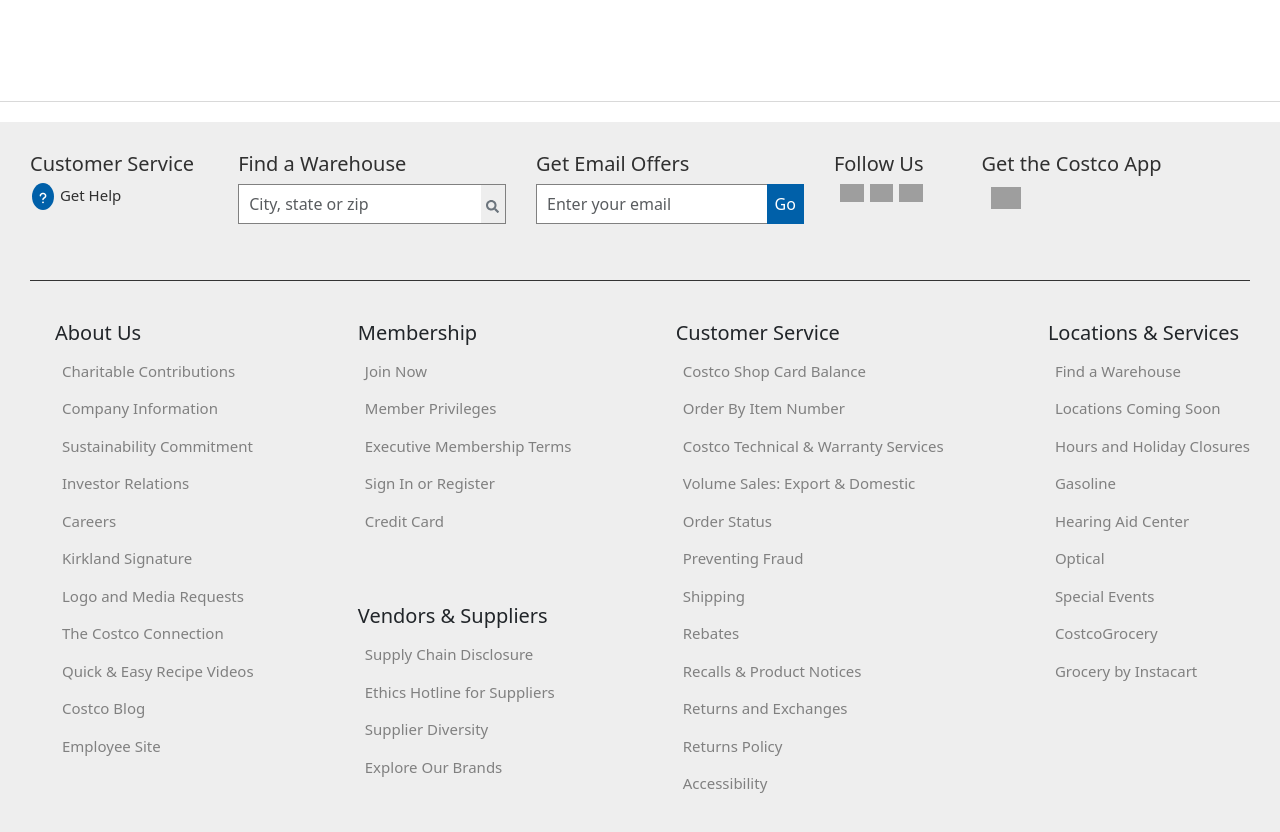
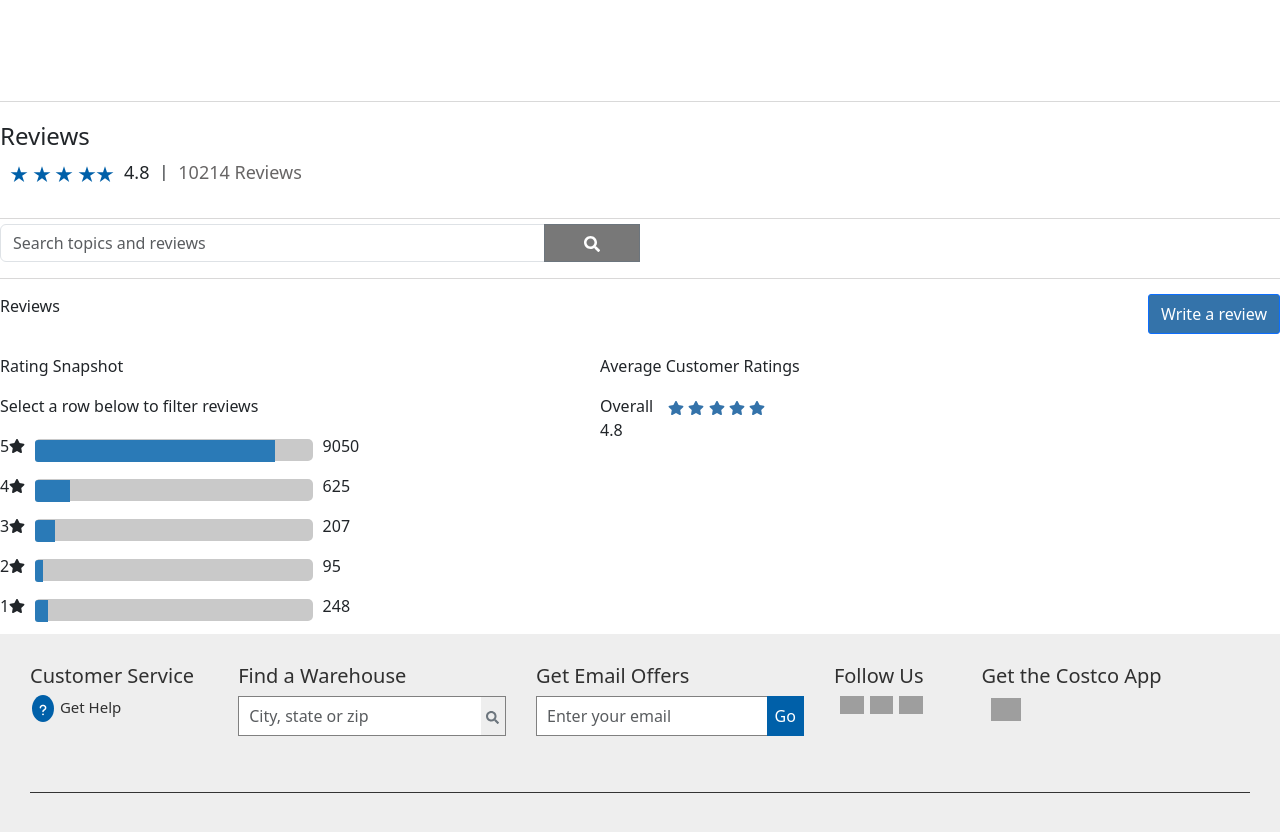
Before and after one commit to Jotule-Ben/ReactProject1, a React (Create React App) app: page /detail in a window 1280 px wide. Shown: the part 2460-3292 px from the top of the page. Built offline with nearby package versions, Linux system fonts and the light colour scheme; grey boxes are pictures that could not be loaded.

Commit message:
Fix first part of reviews Section

```diff
--- a/src/components/Footer.jsx
+++ b/src/components/Footer.jsx
@@ -35,7 +35,10 @@
                   aria-label="Recipient's username"
                   aria-describedby="basic-addon2"
                 />
-                <Button variant="outline-secondary" id="button-addon2">
+                <Button
+                  variant="outline-secondary secondary"
+                  id="button-addon2"
+                >
                   <span className="footerSearch">
                     <FaSearch />
                   </span>
--- a/src/components/ProductDetail.jsx
+++ b/src/components/ProductDetail.jsx
@@ -4,8 +4,8 @@
 import Navbar from "./Navbar";
 import Footer from "./Footer";
 import { IoArrowRedoSharp, IoStarSharp } from "react-icons/io5";
-import { FaPrint, FaTruck } from "react-icons/fa";
-import { Button } from "react-bootstrap";
+import { FaPrint, FaSearch, FaStar, FaTruck } from "react-icons/fa";
+import { Button, Form, InputGroup } from "react-bootstrap";
 import { TfiMenuAlt } from "react-icons/tfi";
 import img1 from "../asset/productPreview.png";
 import img2 from "../asset/mini1.png";
@@ -236,8 +236,120 @@
             </div>
 
             <div className="aboutSecTwoContainer">
-              <div></div>
-              <div></div>
+              <div className="reviewsContainer">
+                <h4>Reviews</h4>
+                <div>
+                  <p>
+                    <IoStarSharp /> <IoStarSharp /> <IoStarSharp />{" "}
+                    <IoStarSharp />
+                    <IoStarSharp />
+                  </p>
+                  <p>4.8 </p> | <p>10214 Reviews</p>
+                </div>
+                <hr />
+
+                <InputGroup className="mb-3 reviewSearch">
+                  <Form.Control
+                    placeholder="
+Search topics and reviews"
+                    aria-label="Recipient's username"
+                    aria-describedby="basic-addon2"
+                  />
+                  <Button
+                    variant="outline-secondary secondary"
+                    id="button-addon2"
+                    className="reviewButton"
+                  >
+                    <span className="reviewSearch">
+                      <FaSearch />
+                    </span>
+                  </Button>
+                </InputGroup>
+                <hr />
+              </div>
+              <div>
+                <div className="reviewButtonSec">
+                  <p>Reviews</p> <Button>Write a review</Button>
+                </div>
+
+                <div className="ratingSnapshot">
+                  <div>
+                    <p>Rating Snapshot</p>
+                    <p>Select a row below to filter reviews</p>
+                    {/* <p>
+                      <span>5 </span>
+                      <span>
+                        <FaStar />
+                      </span>
+                      <span> 9050</span>
+                    </p> */}
+                    <div>
+                      <p>
+                        5<FaStar className="mt-1" />
+                      </p>
+                      <span className="histogramSpan">
+                        <span className="histogram"></span>
+                        <span className="histogram2"></span>
+                      </span>
+                      <div> 9050</div>
+                    </div>
+
+                    <div>
+                      <p>
+                        4<FaStar className="mt-1" />
+                      </p>
+                      <span className="histogramSpan">
+                        <span className="histogram3"></span>
+                        <span className="histogram2"></span>
+                      </span>
+                      <div> 625</div>
+                    </div>
+
+                    <div>
+                      <p>
+                        3<FaStar className="mt-1" />
+                      </p>
+                      <span className="histogramSpan">
+                        <span className="histogram4"></span>
+                        <span className="histogram2"></span>
+                      </span>
+                      <div> 207</div>
+                    </div>
+
+                    <div>
+                      <p>
+                        2<FaStar className="mt-1" />
+                      </p>
+                      <span className="histogramSpan">
+                        <span className="histogram5"></span>
+                        <span className="histogram2"></span>
+                      </span>
+                      <div> 95</div>
+                    </div>
+
+                    <div>
+                      <p>
+                        1<FaStar className="mt-1" />
+                      </p>
+                      <span className="histogramSpan">
+                        <span className="histogram6"></span>
+                        <span className="histogram2"></span>
+                      </span>
+                      <div> 248</div>
+                    </div>
+                  </div>
+                  <div>
+                    <p>Average Customer Ratings</p>
+                    <p>
+                      Overall
+                      <span>
+                        <FaStar /> <FaStar /> <FaStar /> <FaStar /> <FaStar />
+                      </span>
+                      <span>4.8</span>
+                    </p>
+                  </div>
+                </div>
+              </div>
             </div>
           </div>
         </div>
--- a/src/css/productDetail.css
+++ b/src/css/productDetail.css
@@ -109,7 +109,6 @@
 
 .productPreviewText ul {
   font-size: 15px;
-  /* line-height: 1.7; */
   color: #5e5e5e;
 }
 
@@ -179,6 +178,7 @@
   border-bottom: 1px solid #bbbbbb;
 
   position: sticky;
+  z-index: 99;
   /*top: 0;
   width: 100%;
   box-shadow: 0 2px 5px rgba(0, 0, 0, 0.1); */
@@ -277,6 +277,7 @@
   padding-top: 5px;
   box-shadow: rgb(238, 238, 238) 0px 1px 3px 0px;
   position: sticky;
+  z-index: 99;
   top: 0;
   width: 100%;
   background-color: #ffffff;
@@ -462,3 +463,140 @@
   text-decoration: none;
   border-bottom: 1px solid #3071a9;
 }
+
+.reviewsContainer div {
+  display: flex;
+  width: 50%;
+}
+
+.reviewsContainer div p {
+  padding-left: 10px;
+  font-size: 18px;
+}
+
+.reviewsContainer div p:nth-child(2) {
+  padding-right: 10px;
+}
+
+.reviewsContainer div p:first-of-type {
+  color: #0060a9;
+}
+
+.reviewsContainer div p:nth-child(3) {
+  font-weight: normal;
+  color: #676565;
+}
+
+.reviewsContainer hr {
+  color: #676565;
+  width: 100%;
+  margin-bottom: 5px;
+}
+
+.reviewSearch {
+  color: #ffffff;
+  font-weight: 700;
+  width: 20%;
+  border-radius: 0 !important;
+}
+
+.reviewButton {
+  background-color: #787878 !important;
+  width: 15%;
+  border-radius: 0 !important;
+}
+
+.reviewButton:hover {
+  background-color: #6b6969 !important;
+}
+
+.reviewSearch {
+  margin-top: 5px;
+}
+
+.reviewButtonSec {
+  display: flex;
+  justify-content: space-between;
+  padding-top: 10px;
+  padding-bottom: 20px;
+}
+
+.reviewButtonSec Button {
+  background-color: #3473aa !important;
+  border-radius: 3px !important;
+}
+
+.ratingSnapshot {
+  display: flex;
+  justify-content: space-between;
+  width: 65%;
+}
+
+.ratingSnapshot div:last-of-type p:last-of-type span:nth-child(1) {
+  color: #3473aa;
+  padding-left: 15px;
+  padding-right: 50px;
+}
+
+.ratingSnapshot div:first-of-type div {
+  display: flex;
+  justify-content: space-between;
+  width: 600px;
+}
+
+.ratingSnapshot div:first-of-type div p {
+  display: flex;
+  margin-right: 10px;
+}
+
+.ratingSnapshot div:first-of-type div div {
+  margin-left: 10px;
+}
+
+.histogramSpan {
+  background-color: #c9c9c9;
+  width: 100%;
+  height: 22px;
+  margin-top: 5px;
+  border-radius: 5px;
+  cursor: pointer;
+}
+
+.histogram {
+  border-top-left-radius: 3px;
+  border-bottom-left-radius: 3px;
+  background-color: #2a7ab7;
+  padding-right: 240px;
+}
+
+.histogram2 {
+  background-color: #c9c9c9;
+}
+
+.ratingSnapshot .histogram3 {
+  padding-right: 35px;
+  border-top-left-radius: 3px;
+  border-bottom-left-radius: 3px;
+  background-color: #2a7ab7;
+}
+
+.ratingSnapshot .histogram4 {
+  padding-right: 20px;
+  border-top-left-radius: 3px;
+  border-bottom-left-radius: 3px;
+  background-color: #2a7ab7;
+}
+
+.ratingSnapshot .histogram5 {
+  padding-right: 8px;
+  border-top-left-radius: 3px;
+  border-bottom-left-radius: 3px;
+  background-color: #2a7ab7;
+}
+
+.ratingSnapshot .histogram6 {
+  padding-right: 13px;
+  border-top-left-radius: 3px;
+  border-bottom-left-radius: 3px;
+  background-color: #2a7ab7;
+}
```
